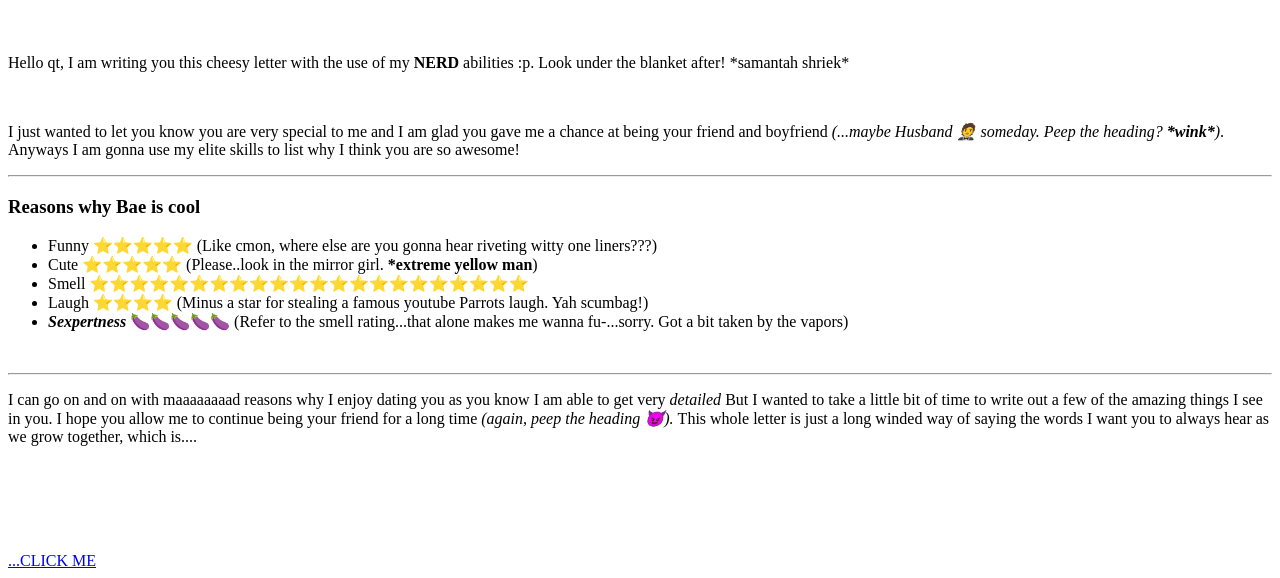
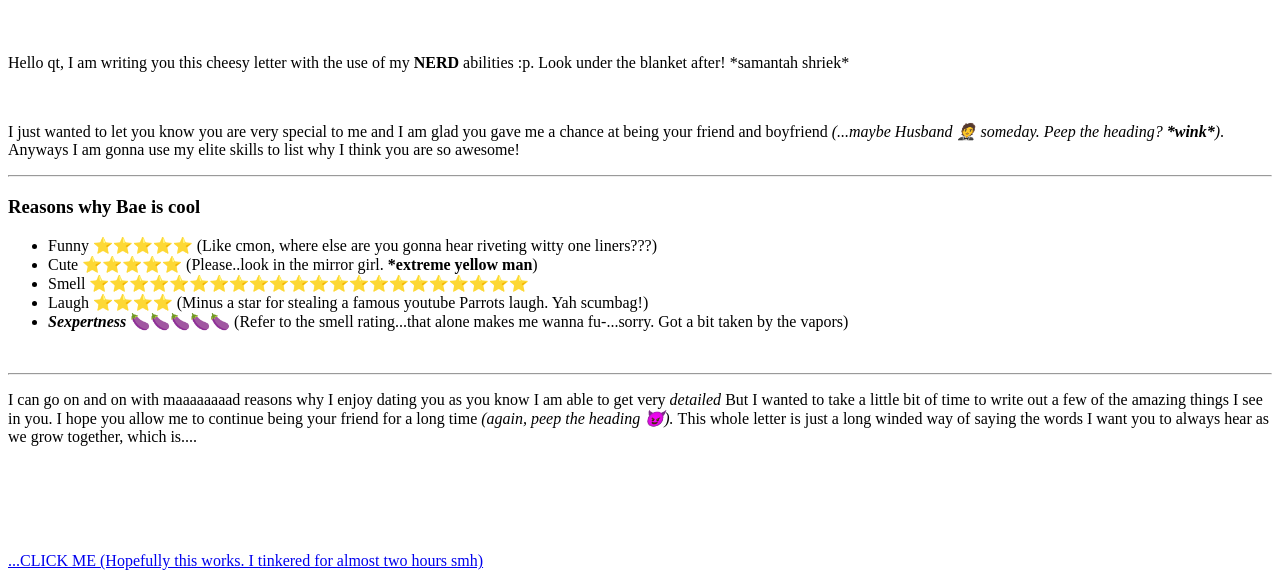
Before and after one commit to SkelloDemus/Goofy, a plain HTML site: page index.html in a window 1280 px wide. Shown: the part 373-951 px from the top of the page. Drawn offline with Linux system fonts and the light colour scheme.

Commit message:
Add files via upload

```diff
--- a/index.html
+++ b/index.html
@@ -33,7 +33,7 @@
   </em>This whole letter is just a long winded way of saying the words I want you to always hear as we grow together, which is....</p><br>
   <br>
   <br><br><br>
-<a href="Clickme.html">...CLICK ME</a>
+<a href="Clickme.html">...CLICK ME (Hopefully this works. I tinkered for almost two hours smh)</a>
 
 
 
```
